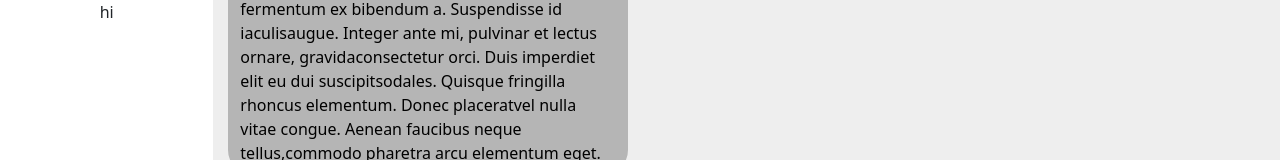
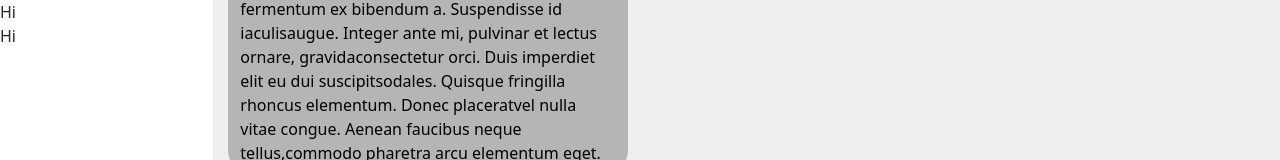
Before and after one commit to Michae1CC/smessage, a React (Vite) app: page /chat in a window 1280 px wide. Shown: the top 160 px of the page. Built offline with nearby package versions, Linux system fonts and the light colour scheme.

Commit message:
Added ChatNavBar

```diff
--- a/src/Chat.tsx
+++ b/src/Chat.tsx
@@ -1,6 +1,7 @@
 
 import "./Chat.scss";
 import { MessageBubble } from "./MessageBubble";
+import { ChatNavBar } from "./ChatNavBar";
 import { TextBox } from "./TextBox";
 import React,  {useState, useEffect} from "react";
 
@@ -59,7 +60,9 @@ function Chat() {
   return (
     <div className="outer">
       <div className="row" style={{ margin: 0 }}>
-        <div className="col-sm-2">hi</div>
+        <div className="col-sm-2">
+          <ChatNavBar/>
+        </div>
         <div className="col-sm-10">
           <div className="row main-display">
             {messageList?.map(([message, fromUser], index) => {
--- /dev/null
+++ b/src/ChatNavBar.scss
@@ -0,0 +1 @@
+@import "~bootstrap/scss/bootstrap";
--- /dev/null
+++ b/src/ChatNavBar.tsx
@@ -0,0 +1,12 @@
+import "./ChatNavBar.scss"
+
+export function ChatNavBar() {
+    return (
+        <>
+        <div className="row">Hi</div>
+        <div className="row">Hi</div>
+        </>
+    )
+}
+
+export default ChatNavBar;
```
